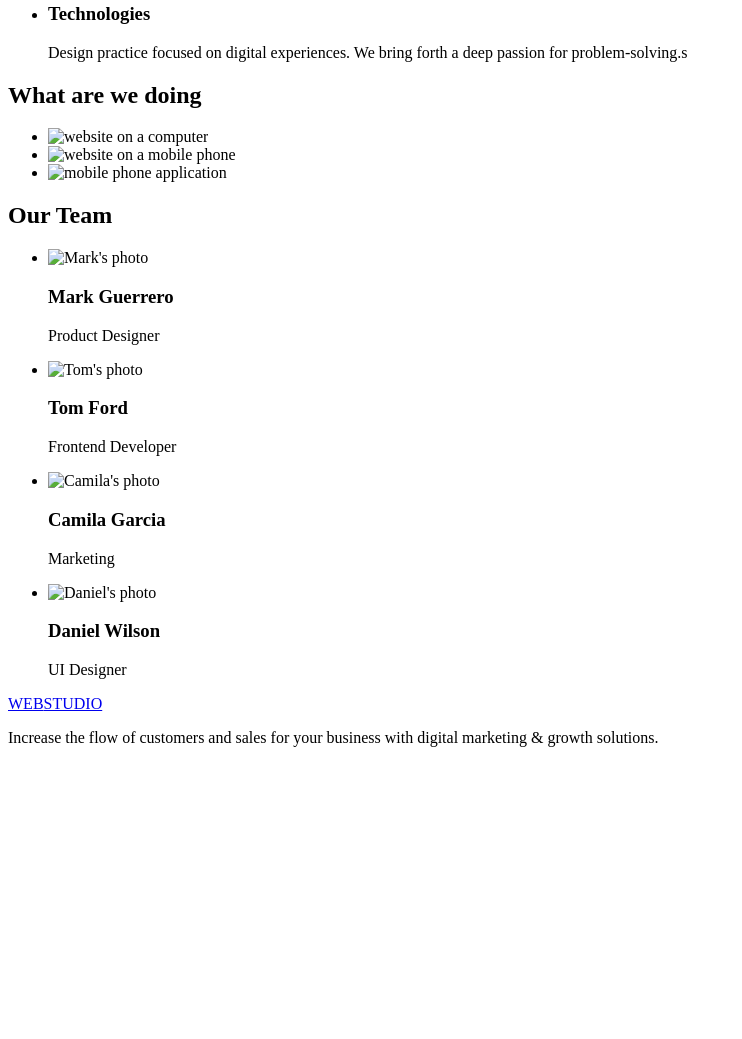
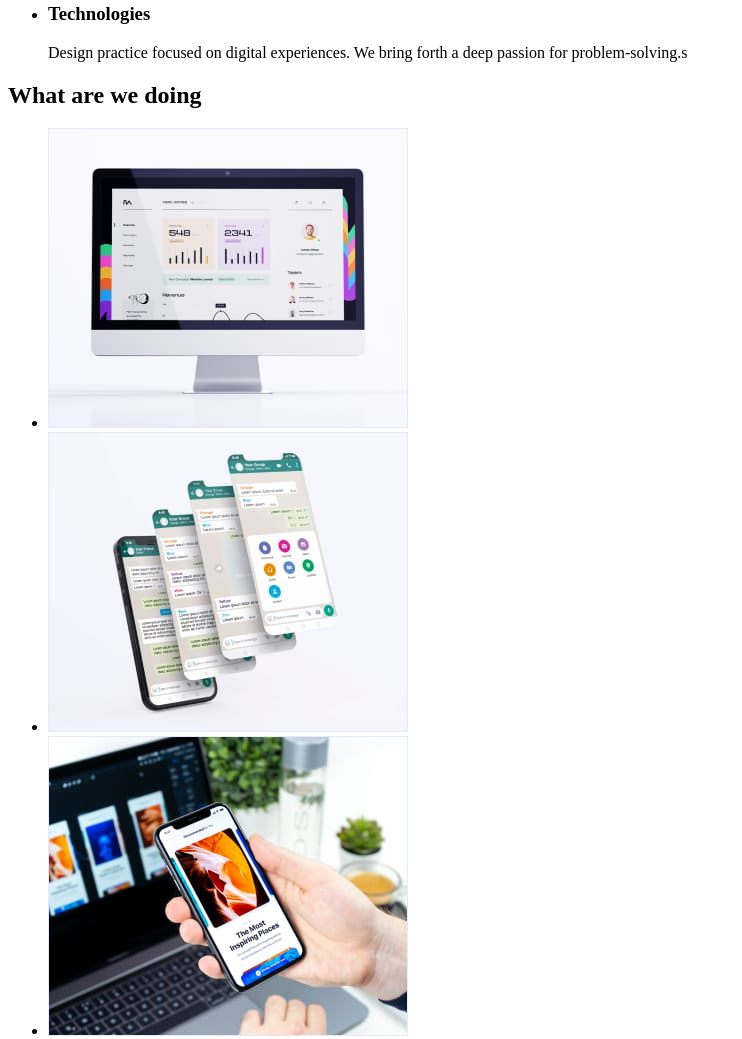
Before and after one commit to AndrijKarmaza/goit-markup-hw-01, a plain HTML site: page index.html in a window 1280 px wide. Shown: the part 532-1571 px from the top of the page, without its empty margins (0-742 px from the left). Before the commit the page ends 1295 px from the top, so only its background shows below. Drawn offline with Linux system fonts and the light colour scheme; the site is published under a folder, as on GitHub Pages, so addresses that start at the root find nothing.

Commit message:
Fixed errors in image links

```diff
--- a/index.html
+++ b/index.html
@@ -56,9 +56,9 @@
         <section>
             <h2>What are we doing</h2>
             <ul>
-                <li><img src="/images/monitor.jpg" alt="website on a computer" width="360"></li>
-                <li><img src="/images/mobile.jpg" alt="website on a mobile phone" width="360"></li>
-                <li><img src="/images/application.jpg" alt="mobile phone application" width="360"></li>
+                <li><img src="./images/monitor.jpg" alt="website on a computer" width="360"></li>
+                <li><img src="./images/mobile.jpg" alt="website on a mobile phone" width="360"></li>
+                <li><img src="./images/application.jpg" alt="mobile phone application" width="360"></li>
             </ul>
         </section>
 
@@ -66,22 +66,22 @@
             <h2>Our Team</h2>
             <ul>
                 <li>
-                    <img src="/images/our_team/mark_guerrero.jpg" alt="Mark's photo" width="264">
+                    <img src="./images/our_team/mark_guerrero.jpg" alt="Mark's photo" width="264">
                     <h3>Mark Guerrero</h3>
                     <p>Product Designer</p>
                 </li>
                 <li>
-                    <img src="/images/our_team/tom_ford.jpg" alt="Tom's photo" width="264">
+                    <img src="./images/our_team/tom_ford.jpg" alt="Tom's photo" width="264">
                     <h3>Tom Ford</h3>
                     <p>Frontend Developer</p>
                 </li>
                 <li>
-                    <img src="/images/our_team/camilia_garcia.jpg" alt="Camila's photo" width="264">
+                    <img src="./images/our_team/camilia_garcia.jpg" alt="Camila's photo" width="264">
                     <h3>Camila Garcia</h3>
                     <p>Marketing</p>
                 </li>
                 <li>
-                    <img src="/images/our_team/daniel_wilson.jpg" alt="Daniel's photo" width="264">
+                    <img src="./images/our_team/daniel_wilson.jpg" alt="Daniel's photo" width="264">
                     <h3>Daniel Wilson</h3>
                     <p>UI Designer</p>
                 </li>
```
